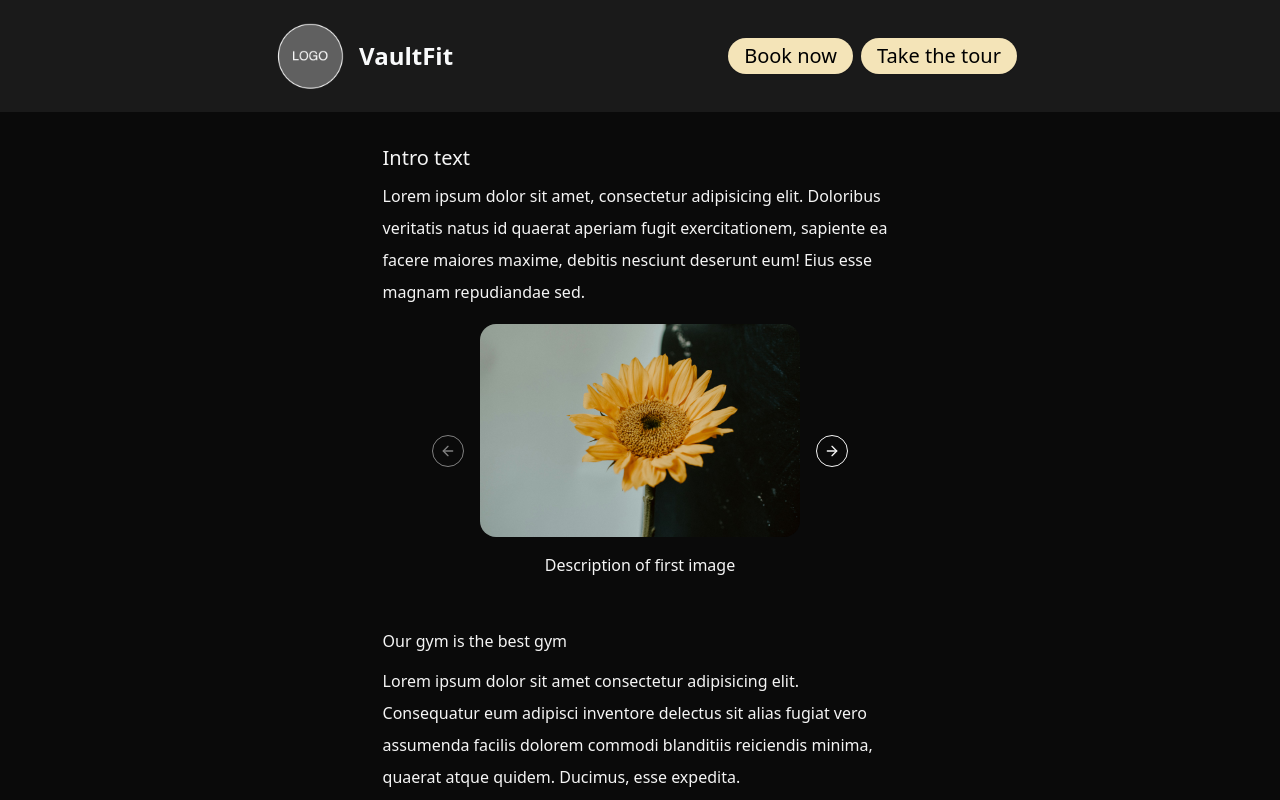
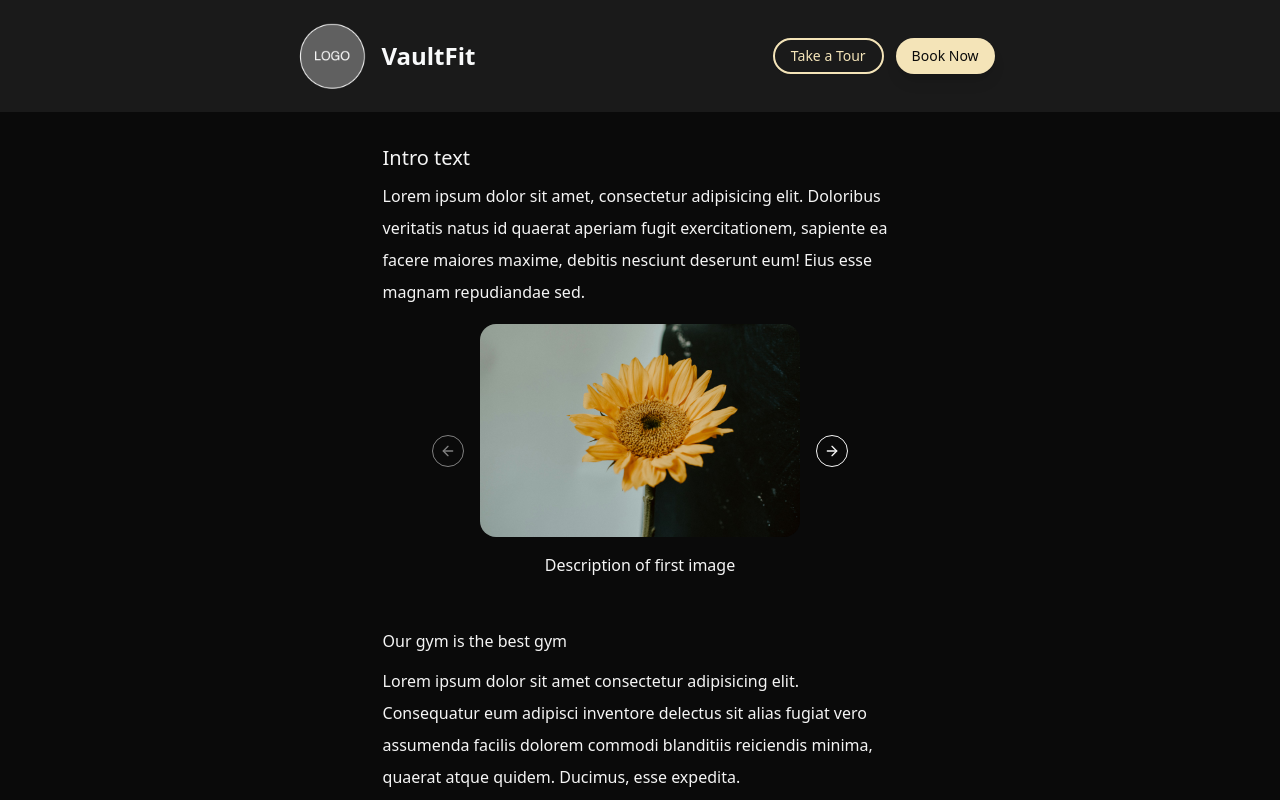
Before and after one commit to evahli/vault-fit, a React (Vite) app: page / in a window 1280 px wide. Shown: the top 800 px of the page. Built offline with nearby package versions, Linux system fonts and the light colour scheme.

Commit message:
button design update

```diff
--- a/src/components/ButtonsContainer.jsx
+++ b/src/components/ButtonsContainer.jsx
@@ -3,15 +3,13 @@ import { Button } from './ui/button';
 
 export const ButtonsContainer = () => {
   return (
-    <>
-      <div className='flex flex-col gap-2 justify-center md:flex-row'>
-        <Button asChild className="text-xl bg-gold-light text-black rounded-full">
-          <Link to="/booking">Book now</Link>
-        </Button>
-        <Button asChild className="text-xl bg-gold-light text-black rounded-full">
-          <Link to="/take-a-tour">Take the tour</Link>
-        </Button>
-      </div>
-    </>
+    <div className='flex items-center gap-3'>
+      <Button asChild className="bg-transparent border-2 border-gold-light text-gold-light hover:bg-gold-light hover:text-background rounded-full transition-all hover:scale-105">
+        <Link to="/take-a-tour">Take a Tour</Link>
+      </Button>
+      <Button asChild className="bg-gold-light text-background hover:bg-gold-warm rounded-full shadow-lg hover:shadow-xl transition-all hover:scale-105">
+        <Link to="/booking">Book Now</Link>
+      </Button>
+    </div>
   );
 };
```
